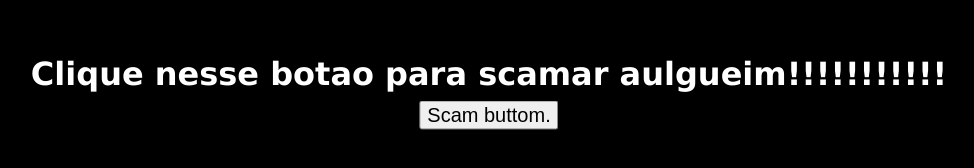
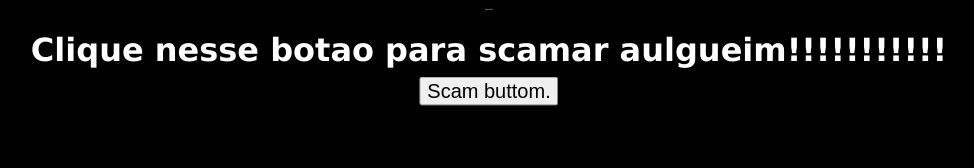
Before and after one commit to zturQ/Bruh, a plain HTML site: page index.html in a window 1280 px wide. Shown: the whole page, without its empty margins (151-1125 px from the left). Drawn offline with Linux system fonts and the light colour scheme.

Commit message:
Update style.css

```diff
--- a/style.css
+++ b/style.css
@@ -14,3 +14,11 @@ body {
     align-items: center;
     justify-content: center;
 }
+.penes {
+    color: white;
+    font-family: 'Lucida Sans', 'Lucida Sans Regular', 'Lucida Grande', 'Lucida Sans Unicode', Geneva, Verdana, sans-serif;
+    font-size: 2px;
+    display: flex;
+    align-items: center;
+    justify-content: center;
+}
```
